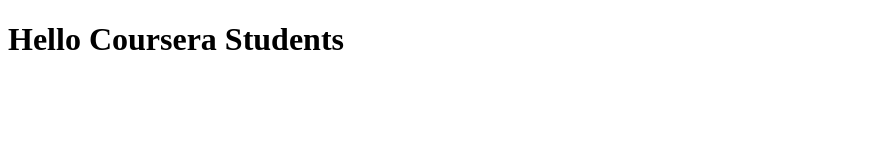
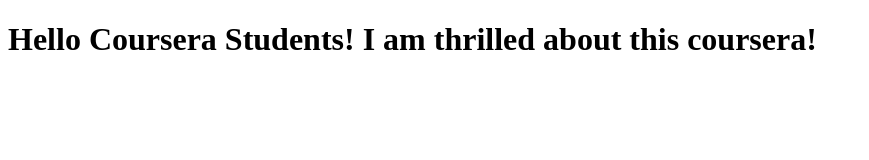
Before and after one commit to jorge09bb/coursera-test, a plain HTML site: page index.html in a window 1280 px wide. Shown: the whole page, without its empty margins (0-869 px from the left). Drawn offline with Linux system fonts and the light colour scheme.

Commit message:
Next version of web file

```diff
--- a/index.html
+++ b/index.html
@@ -5,6 +5,6 @@
         <title>Hello Coursera</title>
     </head>
     <body>
-        <h1>Hello Coursera Students</h1>
+        <h1>Hello Coursera Students! I am thrilled about this coursera!</h1>
     </body>
 </html>
```
